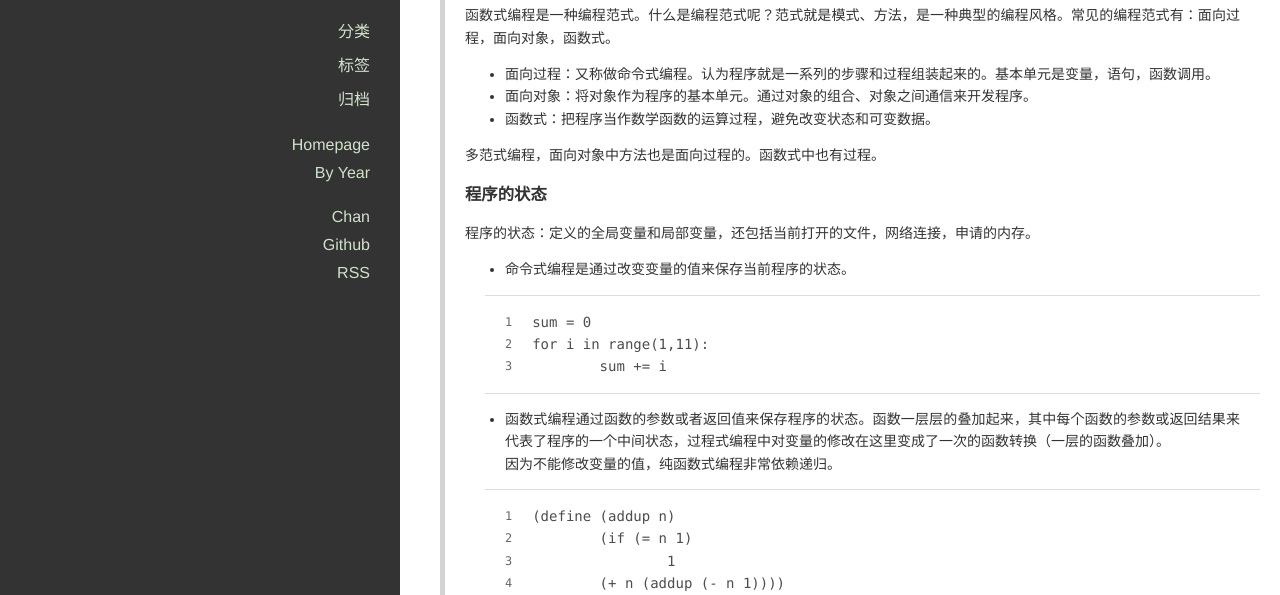
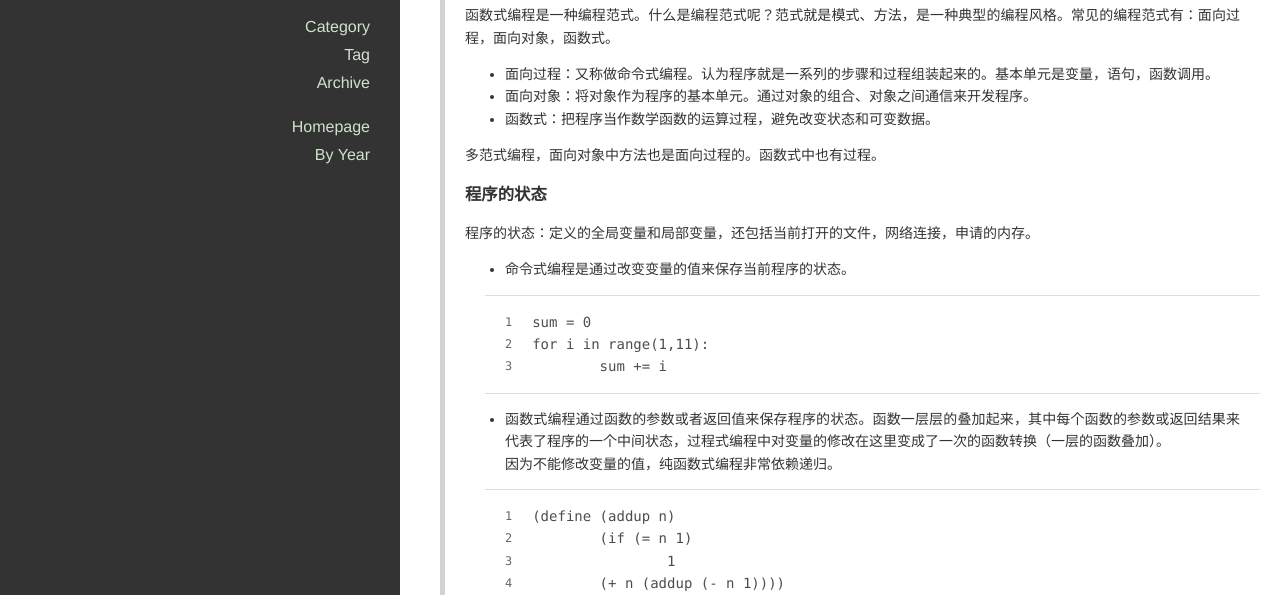
Before and after one commit to zhiyfly/zhiyfly.github.io, a plain HTML site: page archives/index.html in a window 1280 px wide. Shown: the part 205-800 px from the top of the page. Drawn offline with nearby package versions, Linux system fonts and the light colour scheme.

Commit message:
Site updated: 2016-08-21 22:58:03

```diff
--- a/archives/index.html
+++ b/archives/index.html
@@ -8,7 +8,7 @@
 
 <title>
 
-    归档
+    Archive
 
 </title>
 
@@ -78,21 +78,21 @@
 
 
               <li class="category-list-container">
-                <a href="javascript:;">分类</a>
+                <a href="javascript:;">Category</a>
 
               </li>
 
 
 
               <li class="tag-list-container">
-                <a href="javascript:;">标签</a>
+                <a href="javascript:;">Tag</a>
 
               </li>
 
 
 
               <li class="archive-list-container">
-                <a href="javascript:;">归档</a>
+                <a href="javascript:;">Archive</a>
                 <ul class="archive-list"><li class="archive-list-item"><a class="archive-list-link" href="/archives/2016/">2016</a><span class="archive-list-count">1</span></li></ul>
               </li>
 
@@ -110,28 +110,6 @@
 
               <li>
                 <a href="/archives" title="By Year">By Year</a>
-              </li>
-
-
-        </ul>
-
-        <ul class="nav">
-
-
-              <li>
-                <a href="https://github.com/denjones/hexo-theme-chan" title="Chan" target="_blank" rel="external">Chan</a>
-              </li>
-
-
-
-              <li>
-                <a href="https://github.com/denjones" title="Github" target="_blank" rel="external">Github</a>
-              </li>
-
-
-
-              <li>
-                <a href="/atom.xml" title="RSS">RSS</a>
               </li>
 
 
```
Also changed, not shown: 2016/08/21/fpandrp/index.html (+5 -27 lines), archives/2016/08/index.html (+4 -26 lines), archives/2016/index.html (+4 -26 lines), index.html (+3 -25 lines).
